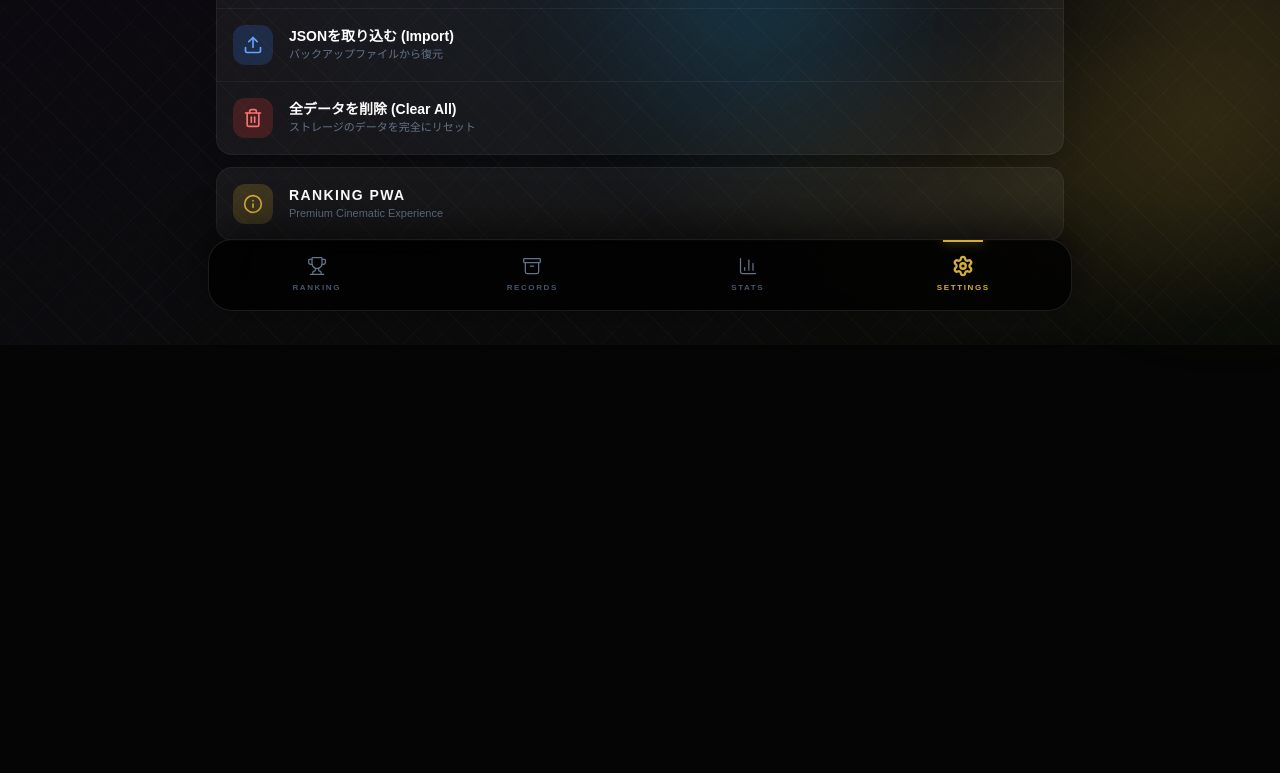
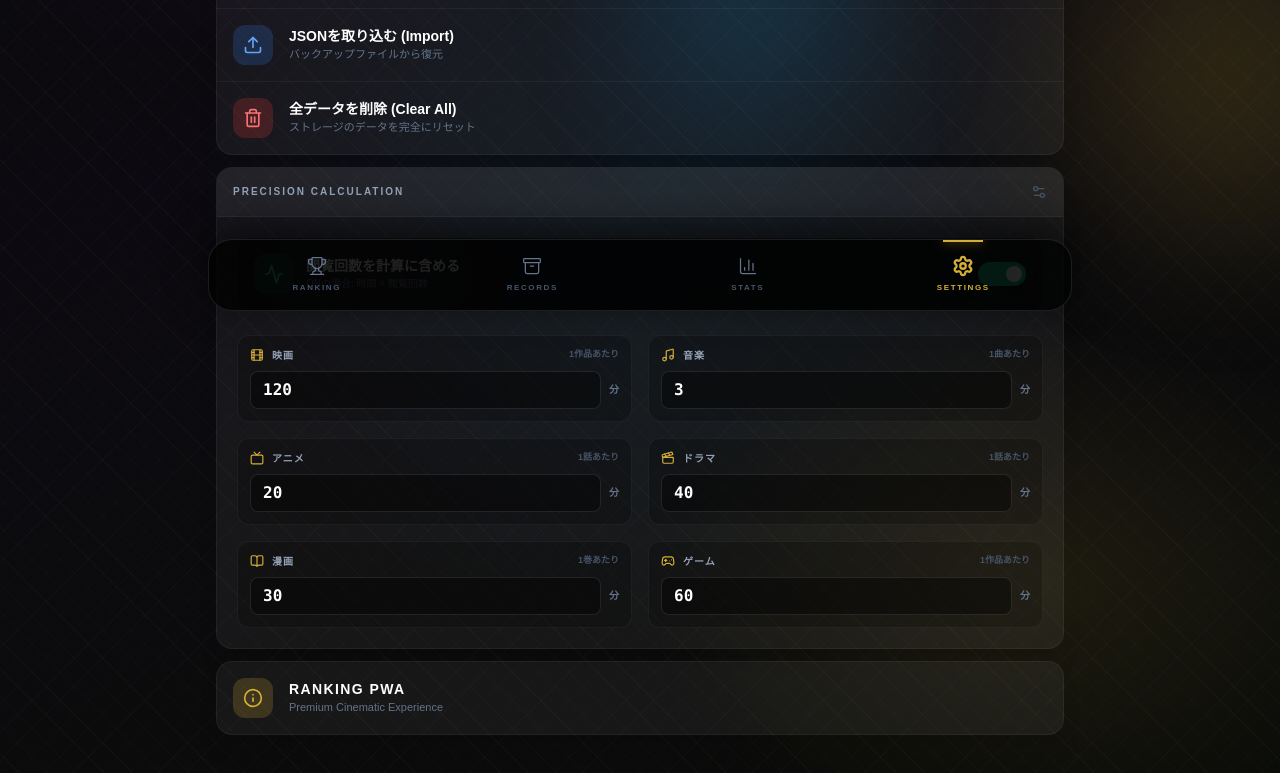
Before and after one commit to junkyardstrike/My-Ranking, a React (Vite) app: page /settings in a window 1280 px wide. Shown: the part 457-1230 px from the top of the page. Before the commit the page ends 802 px from the top, so only its background shows below. Built offline with nearby package versions, Linux system fonts and the light colour scheme; a web font is replaced by a local one.

Commit message:
Term 166: Implement precision stats calculation and Settings UI for default durations and view count toggle

```diff
--- a/src/components/ranking/RankingItem.jsx
+++ b/src/components/ranking/RankingItem.jsx
@@ -39,6 +39,10 @@ export default function RankingItem({ item: propItem, isEditMode, dragHandleProp
   const [isFetching, setIsFetching] = useState(false);
   const [fetchStatus, setFetchStatus] = useState(null);
   const [localIsCollapsed, setLocalIsCollapsed] = useState(propIsCollapsed);
+  const settings = useStore(state => state.settings) || {
+    defaultDurations: { movie: 120, music: 3, anime: 20, drama: 40, manga: 30, game: 60 },
+    useViewCount: true
+  };
 
   useEffect(() => {
     setLocalIsCollapsed(propIsCollapsed);
@@ -69,21 +73,15 @@ export default function RankingItem({ item: propItem, isEditMode, dragHandleProp
   const baseDuration = (duration !== undefined && duration !== null && duration !== '' && Number(duration) > 0) ? Number(duration) : null;
   let unitDuration = baseDuration;
   if (unitDuration === null) {
-    switch (effectiveGenre) {
-      case 'anime': unitDuration = 20; break;
-      case 'drama': unitDuration = 40; break;
-      case 'movie': unitDuration = 120; break;
-      case 'music': unitDuration = 3; break;
-      case 'manga': unitDuration = 30; break;
-      default: unitDuration = 0; break;
-    }
+    unitDuration = settings.defaultDurations[effectiveGenre] || settings.defaultDurations.movie || 60;
   }
 
   let totalDurationPerView = unitDuration;
   if (effectiveGenre === 'manga') totalDurationPerView = unitDuration * (volumes || 1);
   else if (effectiveGenre === 'anime' || effectiveGenre === 'drama') totalDurationPerView = unitDuration * (episodes || 1);
 
-  const totalLifetimeDuration = totalDurationPerView * (views || 1);
+  const finalViewCount = settings.useViewCount ? (views || 1) : 1;
+  const totalLifetimeDuration = totalDurationPerView * finalViewCount;
 
   // Local states to fix IME bug for lists
   const [localTitle, setLocalTitle] = useState(title || '');
--- a/src/store/useStore.js
+++ b/src/store/useStore.js
@@ -54,12 +54,34 @@ export const useStore = create((set, get) => ({
   isReorderMode: false,
   viewMode: 'list',
   currentFolderId: null,
+  settings: {
+    defaultDurations: {
+      movie: 120,
+      music: 3,
+      anime: 20,
+      drama: 40,
+      manga: 30,
+      game: 60
+    },
+    useViewCount: true
+  },
 
   init: async () => {
     const folders = await loadData('folders', []);
     const rankings = await loadData('rankings', []);
     const unrankedItems = await loadData('unrankedItems', []);
-    set({ folders, rankings, unrankedItems, isInitialized: true });
+    const settings = await loadData('settings', {
+      defaultDurations: {
+        movie: 120,
+        music: 3,
+        anime: 20,
+        drama: 40,
+        manga: 30,
+        game: 60
+      },
+      useViewCount: true
+    });
+    set({ folders, rankings, unrankedItems, settings, isInitialized: true });
   },
 
   setCurrentFolderId: (id) => set({ currentFolderId: id }),
@@ -74,6 +96,14 @@ export const useStore = create((set, get) => ({
   setRankings: (rankings) => {
     set({ rankings });
     saveData('rankings', rankings);
+  },
+
+  updateSettings: (updates) => {
+    set((state) => {
+      const newSettings = { ...state.settings, ...updates };
+      saveData('settings', newSettings);
+      return { settings: newSettings };
+    });
   },
 
   getAllItems: () => {
@@ -324,17 +354,37 @@ export const useStore = create((set, get) => ({
   },
 
   importData: async (data) => {
-    const { rankings = [], folders = [], unrankedItems = [] } = data;
-    set({ rankings, folders, unrankedItems, isInitialized: true });
+    const { rankings = [], folders = [], unrankedItems = [], settings = null } = data;
+    const updateObj = { rankings, folders, unrankedItems, isInitialized: true };
+    if (settings) updateObj.settings = settings;
+
+    set(updateObj);
     await saveData('rankings', rankings);
     await saveData('folders', folders);
     await saveData('unrankedItems', unrankedItems);
+    if (settings) await saveData('settings', settings);
     return true;
   },
 
   clearData: async () => {
     await localforage.clear();
-    set({ rankings: [], folders: [], unrankedItems: [], currentFolderId: null });
+    set({
+      rankings: [],
+      folders: [],
+      unrankedItems: [],
+      currentFolderId: null,
+      settings: {
+        defaultDurations: {
+          movie: 120,
+          music: 3,
+          anime: 20,
+          drama: 40,
+          manga: 30,
+          game: 60
+        },
+        useViewCount: true
+      }
+    });
     return true;
   }
 }));
--- a/src/views/SettingsView.jsx
+++ b/src/views/SettingsView.jsx
@@ -1,6 +1,6 @@
 import { useState, useRef } from 'react';
 import { useStore } from '../store/useStore';
-import { Settings, Trash2, Download, Upload, Info, Palette, CheckCircle2, AlertCircle } from 'lucide-react';
+import { Settings, Trash2, Download, Upload, Info, Palette, CheckCircle2, AlertCircle, Clock, Settings2, Activity, Tv, Film, Music, BookOpen, Clapperboard, Gamepad2 } from 'lucide-react';
 import Counter from '../components/common/Counter';
 import PixelItem from '../components/common/PixelItem';
 
@@ -8,6 +8,8 @@ export default function SettingsView() {
   const rankings = useStore(state => state.rankings) || [];
   const unrankedItems = useStore(state => state.unrankedItems) || [];
   const folders = useStore(state => state.folders) || [];
+  const settings = useStore(state => state.settings) || {};
+  const updateSettings = useStore(state => state.updateSettings);
   const importData = useStore(state => state.importData);
   const clearData = useStore(state => state.clearData);
 
@@ -72,6 +74,27 @@ export default function SettingsView() {
   const showStatus = (type, message) => {
     setStatus({ type, message });
     setTimeout(() => setStatus(null), 3000);
+  };
+
+  const handleDurationChange = (genre, value) => {
+    const val = parseInt(value) || 0;
+    if (confirm(`このジャンルのデフォルト時間を ${val} 分に変更しますか？統計データに即座に反映されます。`)) {
+      updateSettings({
+        defaultDurations: {
+          ...settings.defaultDurations,
+          [genre]: val
+        }
+      });
+      showStatus('success', '設定を更新しました');
+    }
+  };
+
+  const handleToggleViewCount = () => {
+    const nextValue = !settings.useViewCount;
+    if (confirm(`閲覧回数を計算に${nextValue ? '含める' : '含めない'}設定に変更しますか？`)) {
+      updateSettings({ useViewCount: nextValue });
+      showStatus('success', '設定を更新しました');
+    }
   };
 
   return (
@@ -176,6 +199,71 @@ export default function SettingsView() {
           </button>
         </div>
 
+        {/* Precision Calculation Settings */}
+        <div className="bg-white/5 border border-white/5 rounded-2xl overflow-hidden shadow-xl mt-3">
+          <div className="p-4 border-b border-white/5 bg-white/5 flex items-center justify-between">
+            <p className="text-[10px] text-slate-400 uppercase tracking-[0.2em] font-black">Precision Calculation</p>
+            <Settings2 className="w-4 h-4 text-slate-600" />
+          </div>
+
+          <div className="p-5 space-y-6">
+            {/* View Count Toggle */}
+            <div className="flex items-center justify-between p-4 bg-black/40 rounded-xl border border-white/5">
+              <div className="flex items-center gap-3">
+                <div className={`w-10 h-10 rounded-xl flex items-center justify-center ${settings.useViewCount ? 'bg-emerald-500/20 text-emerald-400' : 'bg-slate-500/20 text-slate-400'}`}>
+                  <Activity className="w-5 h-5" />
+                </div>
+                <div>
+                  <p className="text-sm font-bold text-white">閲覧回数を計算に含める</p>
+                  <p className="text-[10px] text-slate-500 font-medium">ONの場合: 時間 × 閲覧回数</p>
+                </div>
+              </div>
+              <button
+                onClick={handleToggleViewCount}
+                className={`w-12 h-6 rounded-full p-1 transition-all duration-300 ${settings.useViewCount ? 'bg-emerald-500' : 'bg-slate-700'}`}
+              >
+                <div className={`w-4 h-4 bg-white rounded-full shadow-lg transition-transform duration-300 ${settings.useViewCount ? 'translate-x-6' : 'translate-x-0'}`} />
+              </button>
+            </div>
+
+            {/* Durations Grid */}
+            <div className="grid grid-cols-1 sm:grid-cols-2 gap-4">
+              {[
+                { id: 'movie', label: '映画', icon: Film, unit: '作品' },
+                { id: 'music', label: '音楽', icon: Music, unit: '曲' },
+                { id: 'anime', label: 'アニメ', icon: Tv, unit: '話' },
+                { id: 'drama', label: 'ドラマ', icon: Clapperboard, unit: '話' },
+                { id: 'manga', label: '漫画', icon: BookOpen, unit: '巻' },
+                { id: 'game', label: 'ゲーム', icon: Gamepad2, unit: '作品' },
+              ].map(genre => (
+                <div key={genre.id} className="flex flex-col gap-2 p-3 bg-black/20 rounded-xl border border-white/5">
+                  <div className="flex items-center justify-between">
+                    <div className="flex items-center gap-2">
+                      <genre.icon className="w-3.5 h-3.5 text-accent" />
+                      <span className="text-[10px] font-black text-slate-400 uppercase tracking-widest">{genre.label}</span>
+                    </div>
+                    <span className="text-[9px] font-bold text-slate-600">1{genre.unit}あたり</span>
+                  </div>
+                  <div className="flex items-center gap-2">
+                    <input
+                      type="number"
+                      defaultValue={settings.defaultDurations?.[genre.id] || 0}
+                      onBlur={(e) => {
+                        const val = parseInt(e.target.value);
+                        if (val !== settings.defaultDurations?.[genre.id]) {
+                          handleDurationChange(genre.id, e.target.value);
+                        }
+                      }}
+                      className="bg-black/40 border border-white/10 rounded-lg px-3 py-2 text-white font-mono font-bold text-sm outline-none focus:border-accent w-full"
+                    />
+                    <span className="text-[10px] font-black text-slate-500 uppercase">分</span>
+                  </div>
+                </div>
+              ))}
+            </div>
+          </div>
+        </div>
+
         {/* App info */}
         <div className="bg-white/5 border border-white/5 rounded-2xl p-4 flex items-center gap-4 shadow-xl">
           <div className="w-10 h-10 rounded-xl bg-accent/20 flex items-center justify-center">
--- a/src/views/StatsView.jsx
+++ b/src/views/StatsView.jsx
@@ -60,6 +60,10 @@ export default function StatsView() {
   const getAllItems = useStore(state => state.getAllItems);
   const rankings = useStore(state => state.rankings);
   const unrankedItems = useStore(state => state.unrankedItems);
+  const settings = useStore(state => state.settings) || {
+    defaultDurations: { movie: 120, music: 3, anime: 20, drama: 40, manga: 30, game: 60 },
+    useViewCount: true
+  };
 
   const navigate = useNavigate();
   const location = useLocation();
@@ -165,14 +169,7 @@ export default function StatsView() {
       const baseDuration = (item.duration !== undefined && item.duration !== null && item.duration !== '' && Number(item.duration) > 0) ? Number(item.duration) : null;
       let unitDuration = baseDuration;
       if (unitDuration === null) {
-        switch (g) {
-          case 'anime': unitDuration = 20; break;
-          case 'drama': unitDuration = 40; break;
-          case 'movie': unitDuration = 120; break;
-          case 'music': unitDuration = 3; break;
-          case 'manga': unitDuration = 30; break;
-          default: unitDuration = 0; break;
-        }
+        unitDuration = settings.defaultDurations[g] || settings.defaultDurations.movie || 60;
       }
 
       let totalDurationPerView = unitDuration;
@@ -184,9 +181,9 @@ export default function StatsView() {
         totalDurationPerView = unitDuration * episodes;
       }
 
-      const durationPerView = totalDurationPerView; // For clarity in the existing loop structure
-
-      const itemTotalMinutes = durationPerView * views;
+      const durationPerView = totalDurationPerView;
+      const finalViews = settings.useViewCount ? (views || 1) : 1;
+      const itemTotalMinutes = durationPerView * finalViews;
       if (itemTotalMinutes > 0) {
         totalMinutes += itemTotalMinutes;
         genreLifetime[g] = (genreLifetime[g] || 0) + itemTotalMinutes;
```
